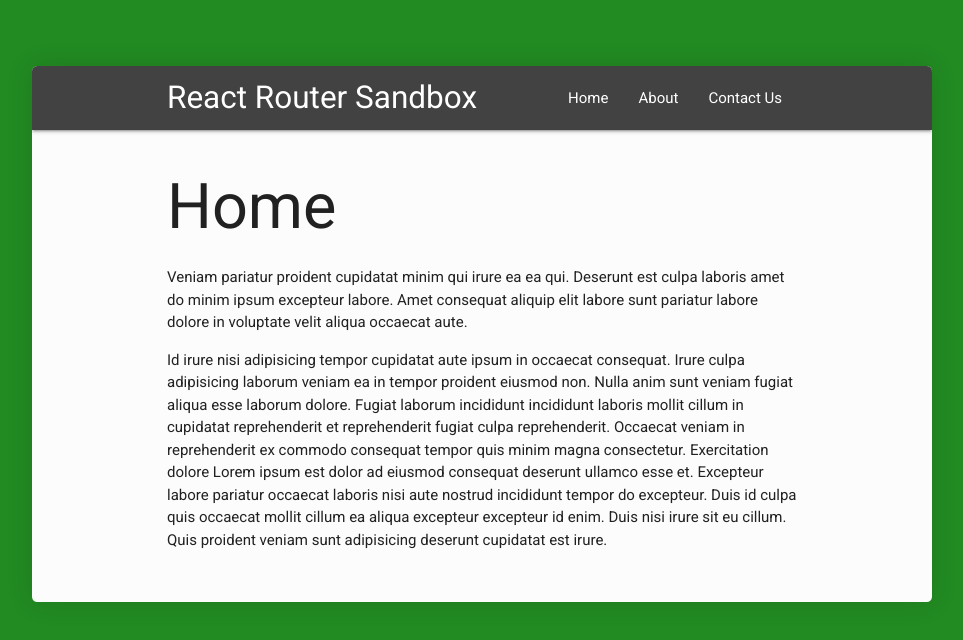
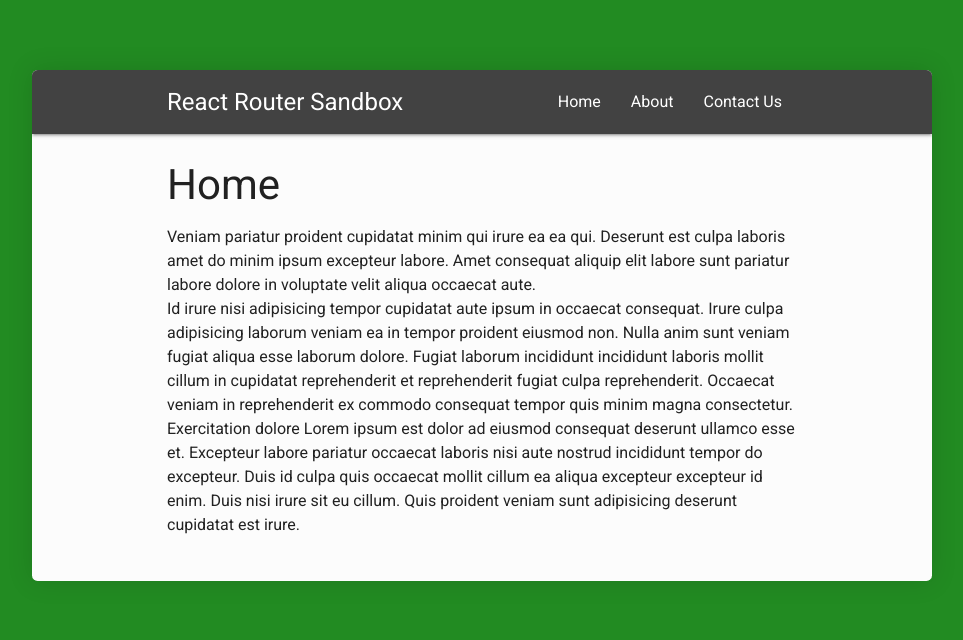
Before and after one commit to RickBr0wn/react-router-sandbox, a React (Create React App) app: page / in a window 1280 px wide. Shown: the top 640 px of the page, without its empty margins (158-1121 px from the left). Built offline with nearby package versions, Linux system fonts and the light colour scheme.

Commit message:
Updated font sizes on navbar

```diff
--- a/src/index.css
+++ b/src/index.css
@@ -1,9 +1,23 @@
+*,
+*::before,
+*::after {
+  margin: 0;
+  padding: 0;
+  box-sizing: inherit;
+}
+
+html {
+  box-sizing: border-box;
+  font-size: 62.5%;
+}
+
 body {
   margin: 0;
   padding: 0;
   font-family: 'Roboto', sans-serif;
   -webkit-font-smoothing: antialiased;
   -moz-osx-font-smoothing: grayscale;
+  font-size: 1.6rem;
   background-color: forestgreen;
 }
 
@@ -11,10 +25,18 @@
   width: 100%;
   max-width: 900px;
   margin: 4.4em auto;
-  padding-bottom: 2.4rem;
+  padding-bottom: 4.4rem;
   border-radius: .35em;
   background: #fcfcfc;
   overflow: hidden;
   -webkit-box-shadow: 0 0 26px rgba(0, 0, 0, .13);
   box-shadow: 0 0 26px rgba(0, 0, 0, .13);
 }
+
+.nav ul a {
+  font-size: 1.6rem !important;
+}
+
+.nav .brand-logo {
+  font-size: 2.4rem;
+}
```
